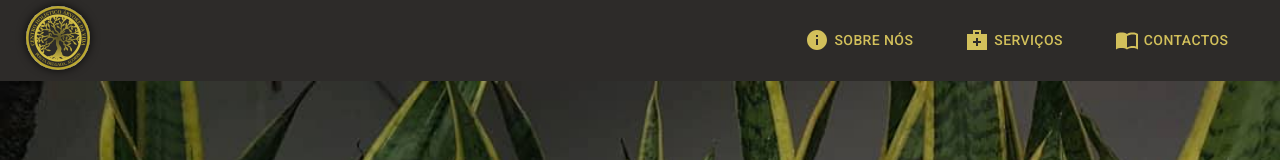
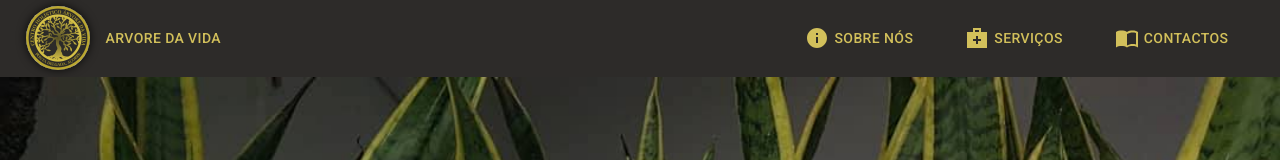
Before and after one commit to ruimpcastro/arvore-da-vida, a React (Create React App) app in the folder arvore-da-vida/: page / in a window 1280 px wide. Shown: the top 160 px of the page. Built offline with nearby package versions, Linux system fonts and the light colour scheme.

Commit message:
updated navbar

```diff
--- a/arvore-da-vida/src/components/Navigation/Navbar/Navbar.js
+++ b/arvore-da-vida/src/components/Navigation/Navbar/Navbar.js
@@ -81,8 +81,19 @@ const Navbar = () => {
       >
         <Toolbar className={styles.toolbar}>
           <Box>
-            <Link to="/">
+            <Link to="/" style={{ display: "flex", alignItems: "center", textDecoration: "none" }}>
               <img src={Logo} alt="Logo" className={styles.logo} />
+              <Typography variant="button">
+                <Button
+                  variant="link"
+                  style={{
+                    color: theme.palette.secondary.main,
+                    padding: "6px 16px",
+                  }}
+                >
+                  Arvore da Vida
+                </Button>
+              </Typography>
             </Link>
           </Box>
           <Box>
```
